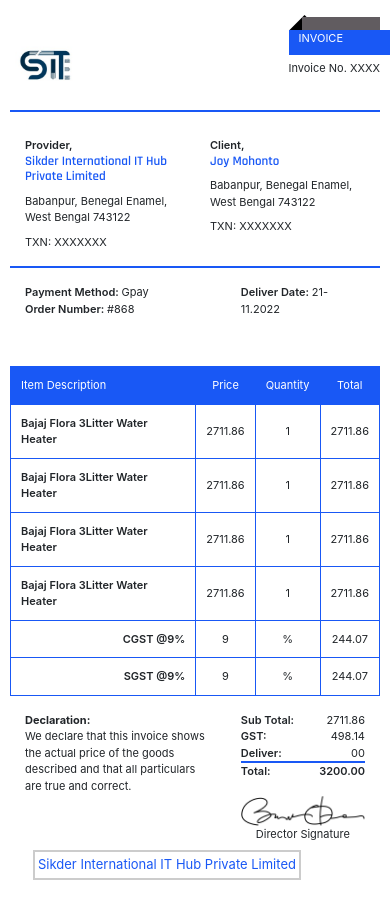
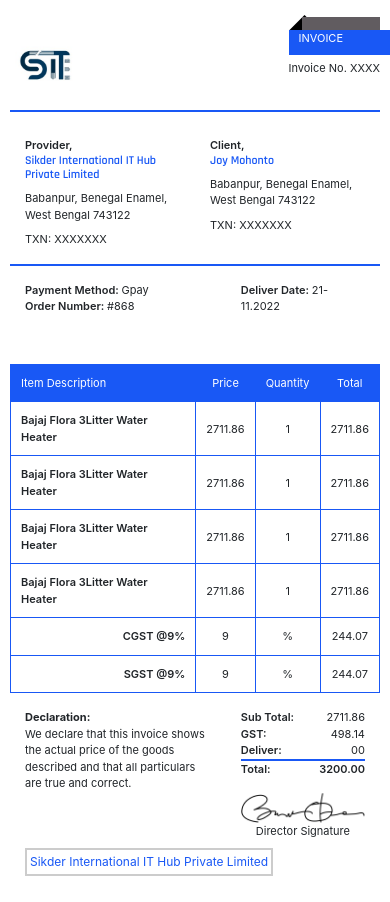
Before and after one commit to partharoypc/Global-Invoice, a plain HTML site: page email-template.html in a window 390 px wide. Drawn offline with nearby package versions, Linux system fonts and the light colour scheme.

Commit message:
Colour  Changed ..

```diff
--- a/email-template.html
+++ b/email-template.html
@@ -42,6 +42,9 @@
             .main-body {
                 padding: 30px 10px 10px 10px !important;
             }
+            .company-name {
+                font-size: 13px !important;
+            }
         }
 
         @media only screen and (max-width: 420px) {
@@ -81,7 +84,7 @@
                 font-size: 13px !important;
             }
             .company-name {
-                font-size: 13px !important;
+                font-size: 12px !important;
             }
         }
 
@@ -246,7 +249,7 @@
 
         .company-name {
             color: #1958F5;
-            font-size: 22px;
+            font-size: 21px;
         }
     </style>
 </head>
@@ -427,7 +430,7 @@
             <footer class="col-12 mt-2">
 
 
-                <p class="text-center company-name m-2">
+                <p class="text-center company-name mt-2">
                     Sikder International IT Hub Private Limited
                 </p>
                 <!-- Signature -->
```
